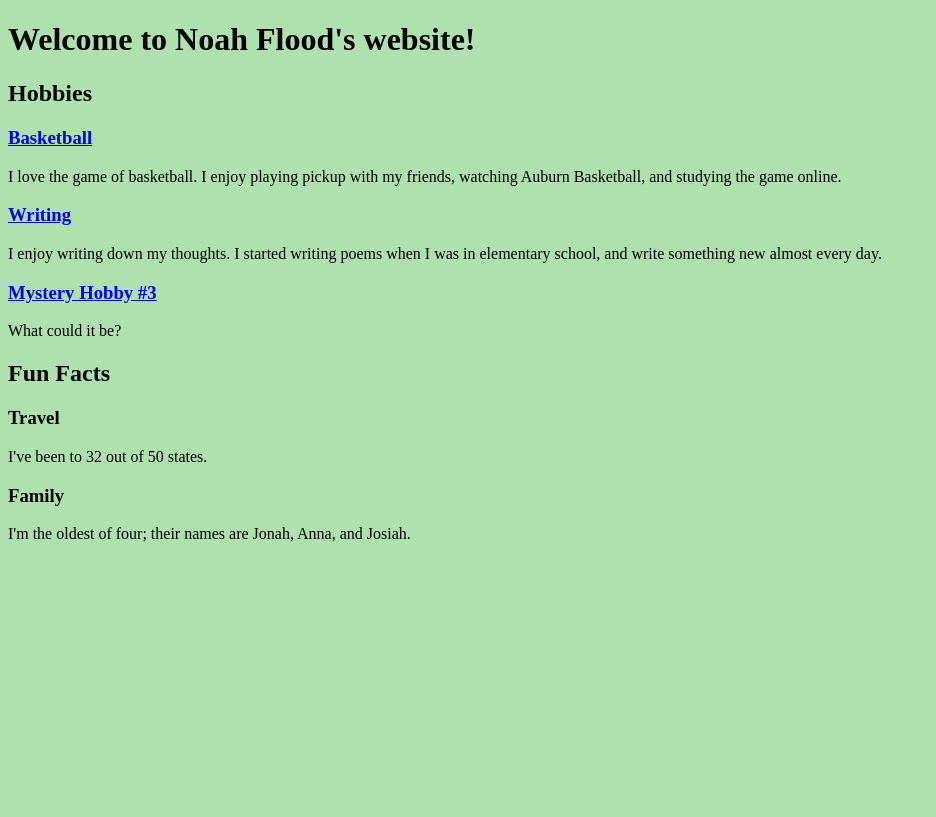
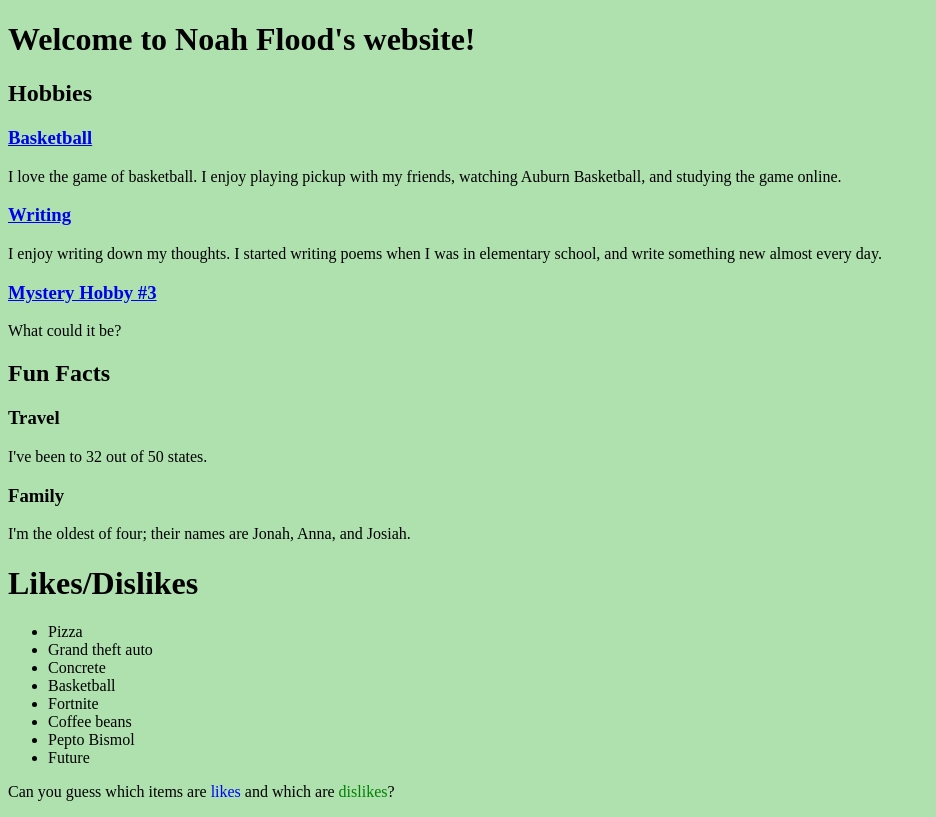
Before and after one commit to noahflood1/COMP5970-MyWebsite, a plain HTML site: page index.html in a window 1280 px wide. Shown: the whole page, without its empty margins (0-936 px from the left). Drawn offline with Linux system fonts and the light colour scheme.

Commit message:
Added likes/dislikes sections

```diff
--- a/index.html
+++ b/index.html
@@ -28,5 +28,21 @@ I've been to 32 out of 50 states.
 <H3>Family</H3>
 I'm the oldest of four; their names are Jonah, Anna, and Josiah.
 
+<H1>Likes/Dislikes</H1>
+
+<UL>
+    <LI>Pizza</LI>
+    <LI>Grand theft auto</LI>
+    <LI>Concrete</LI>
+    <LI>Basketball</LI>
+    <LI>Fortnite</LI>
+    <LI>Coffee beans</LI>
+    <LI>Pepto Bismol</LI>
+    <LI>Future</LI>
+</UL>
+
+<p> Can you guess which items are <font color=blue> likes</font> and which are <font color=green> dislikes</font>? </p>
+
+
 </BODY>
 </HTML>
```
